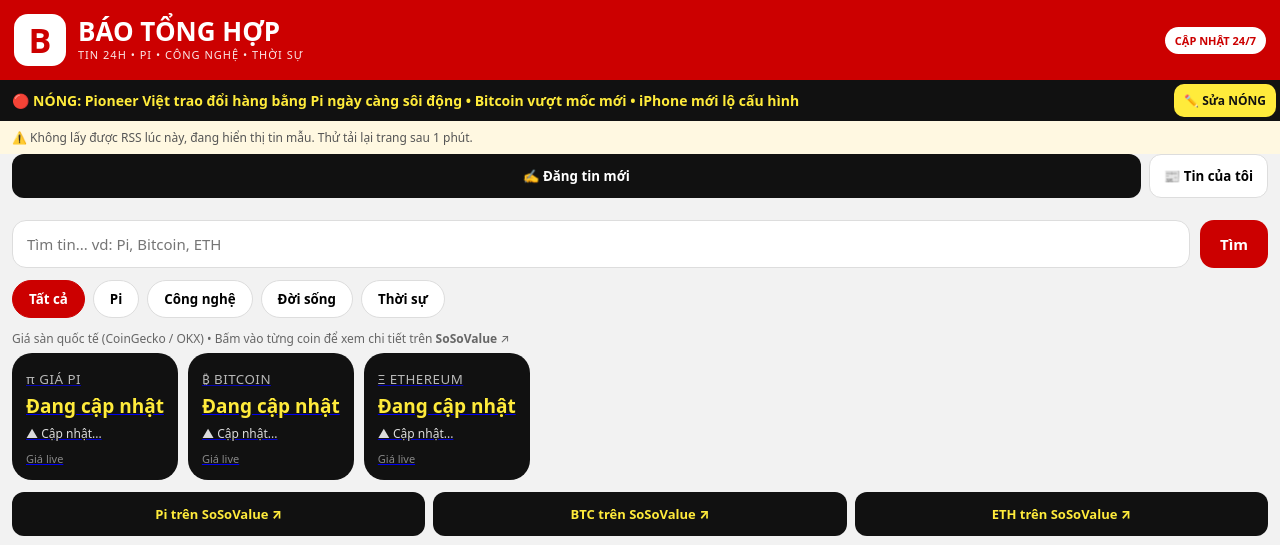
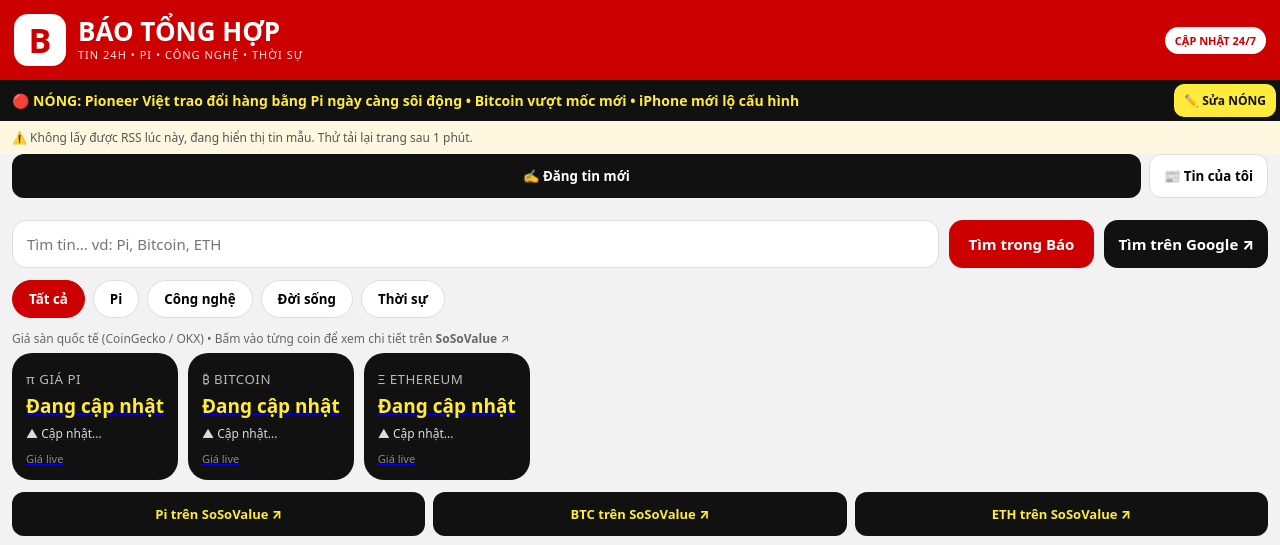
Before and after one commit to watashichin-design/Bao-tong-hop, a plain HTML site: page index.html in a window 1280 px wide. Shown: the top 545 px of the page. Drawn offline with Linux system fonts and the light colour scheme; no server answers.

Commit message:
Update index.html

```diff
--- a/index.html
+++ b/index.html
@@ -95,7 +95,7 @@ nav button.active{color:#ffeb3b}
 <button onclick="addNews()" style="width:100%;background:#c00;color:#fff;border:0;padding:13px;border-radius:12px;font-weight:800;font-size:15px">Đăng tin ngay</button>
 <p style="font-size:12px;color:#666;margin-top:10px">Muốn cho <b>mọi người</b> cũng thấy tin này? Bấm <b>Đăng tin</b> xong, bấm nút <b>Copy code tin</b> ở dưới tin của bạn, gửi code đó cho mình, mình gắn vĩnh viễn vào web cho bạn.</p>
 </div>
-<div class="search"><input id="q" placeholder="Tìm tin... vd: Pi, Bitcoin, ETH"><button onclick="doSearch()">Tìm</button></div>
+<div class="search"><input id="q" placeholder="Tìm tin... vd: Pi, Bitcoin, ETH"><button onclick="doSearch()">Tìm trong Báo</button><button onclick="doGoogleSearch()" style="background:#111;color:#fff;border:0;padding:12px 14px;border-radius:14px;font-weight:800;cursor:pointer;white-space:nowrap">Tìm trên Google ↗</button></div>
 <div class="cats" id="cats">
 <button class="active" data-cat="all">Tất cả</button><button data-cat="pi">Pi</button><button data-cat="cong-nghe">Công nghệ</button><button data-cat="doi-song">Đời sống</button><button data-cat="thoi-su">Thời sự</button>
 </div>
@@ -151,6 +151,7 @@ function setCat(c){
  render();
 }
 document.querySelectorAll('#cats button, #nav button').forEach(b=>b.onclick=()=>setCat(b.dataset.cat));
+function doGoogleSearch(){ var kw=document.getElementById('q').value.trim(); if(!kw){ alert('Bạn gõ chữ cần tìm trước nhé! Ví dụ: Pi'); return; } window.location.href='https://www.google.com/search?q='+encodeURIComponent(kw); }
 function doSearch(){keyword=document.getElementById('q').value; render(); document.getElementById('list').scrollIntoView({behavior:'smooth'}); if(keyword.trim()){ const c=document.querySelectorAll('#list .card').length; document.getElementById('rssStatus').innerHTML='🔍 Tìm "'+keyword+'" • Tìm thấy '+c+' tin • Bấm Xóa để xem lại tất cả'; } }
 document.getElementById('q').addEventListener('input',e=>{keyword=e.target.value; render();});
 async function loadPrice(){
```
